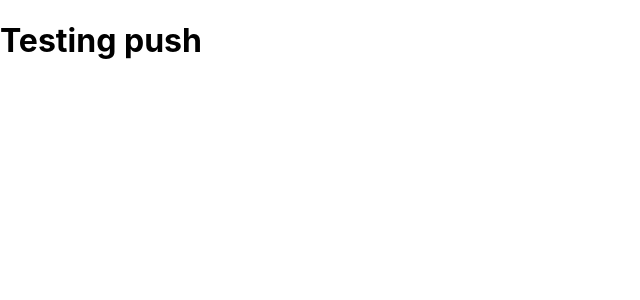
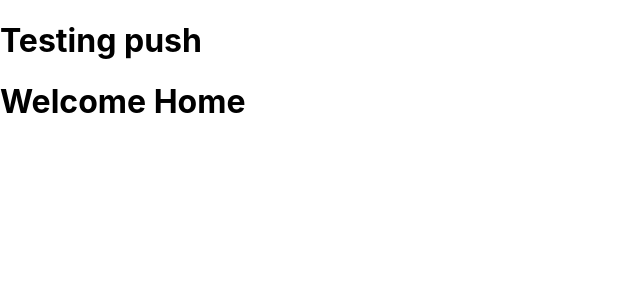
Before and after one commit to PatPat95/hackny2019, a React (Create React App) app: page / in a window 1280 px wide. Shown: the top 300 px of the page, without its empty margins (0-640 px from the left). Built offline with nearby package versions, Linux system fonts and the light colour scheme.

Commit message:
added some router stuff

```diff
--- a/package.json
+++ b/package.json
@@ -5,6 +5,7 @@
   "dependencies": {
     "react": "^16.10.0",
     "react-dom": "^16.10.0",
+    "react-router-dom": "^5.1.1",
     "react-scripts": "3.1.2"
   },
   "scripts": {
--- a/src/App.js
+++ b/src/App.js
@@ -1,13 +1,20 @@
 import React, {Component} from 'react';
 import logo from './logo.svg';
 import './App.css';
+import { BrowserRouter as Router} from 'react-router-dom';
+import Route from 'react-router-dom/Route'
 
 class App extends Component {
   render() {
     return (
+      <Router>
       <div classname="App">
         <h1>Testing push</h1>
+        <Route path ="/" render = {()=> {
+          return ( <h1>Welcome Home</h1>)
+        }} />
       </div>
+      </Router>
     );
   }
 }
```
Also changed, not shown: 1 other file (tests, documents, lock files or other folders).
